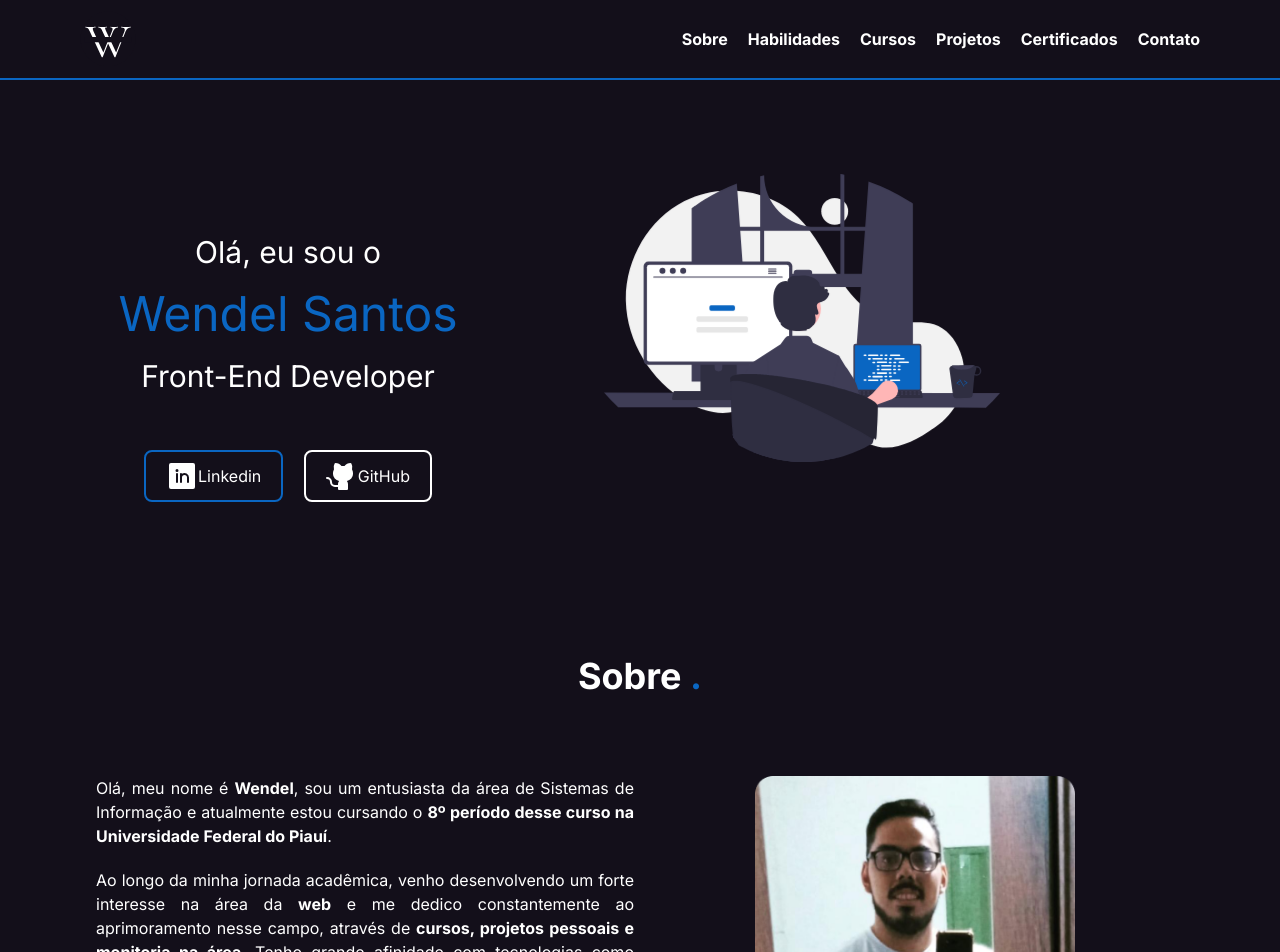
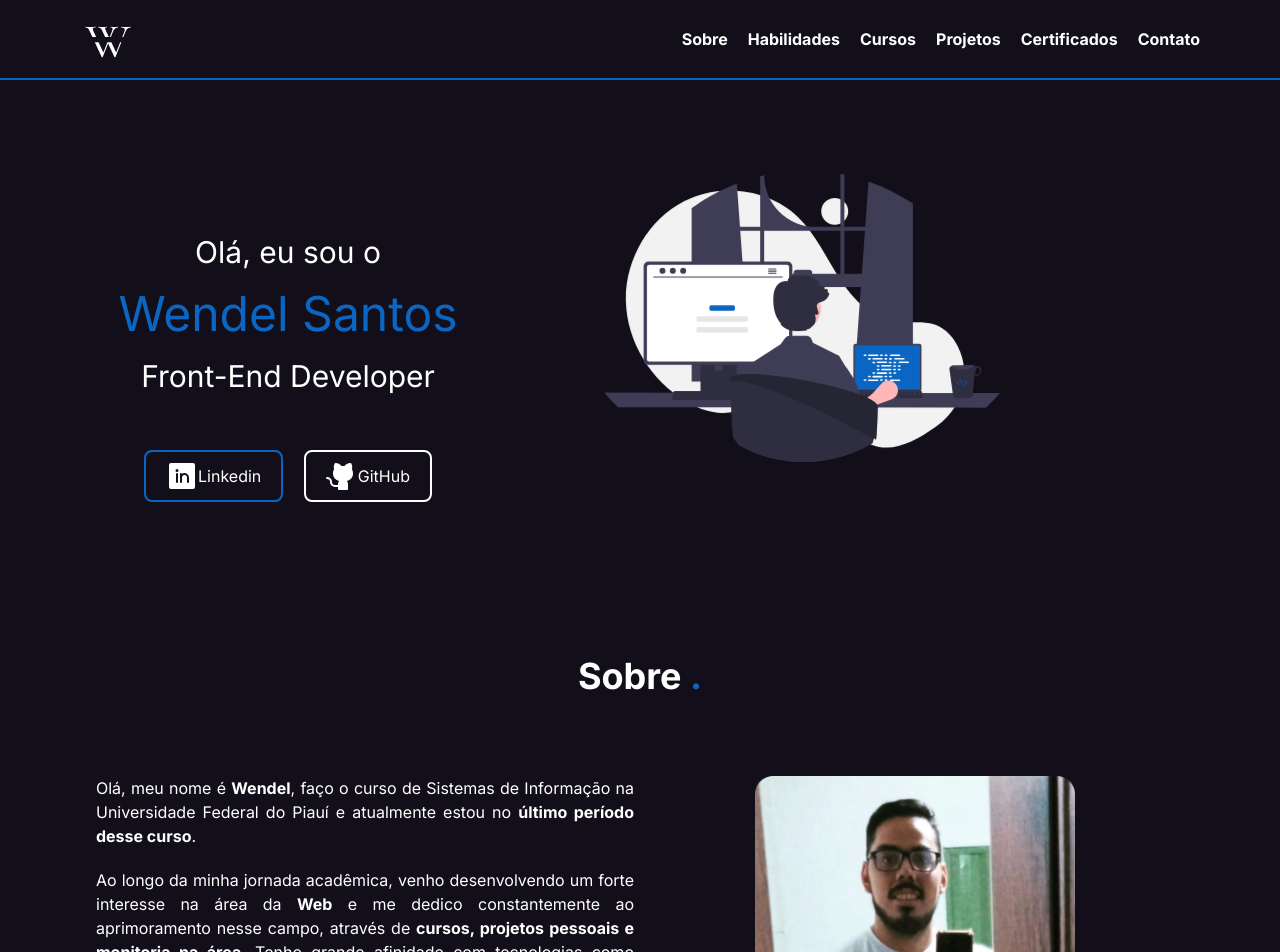
Before and after one commit to WendelSantosNunes/portfolio_v2_netxjs, a Next.js app: page / in a window 1280 px wide. Shown: the top 952 px of the page. Built offline with nearby package versions, Linux system fonts and the light colour scheme.

Commit message:
refactor: About

```diff
--- a/src/app/components/About/index.tsx
+++ b/src/app/components/About/index.tsx
@@ -50,17 +50,14 @@ export function About() {
       <div className="flex mt-20 justify-between max-md:flex-wrap-reverse max-md:justify-center">
         <div className="w-about-text text-justify max-md:mt-4 ">
           <p className="mb-5">
-            Olá, meu nome é <strong>Wendel</strong>, sou um entusiasta da área
-            de Sistemas de Informação e atualmente estou cursando o{" "}
-            <strong>
-              8º período desse curso na Universidade Federal do Piauí
-            </strong>
-            .
+            Olá, meu nome é <strong>Wendel</strong>, faço o curso de Sistemas de
+            Informação na Universidade Federal do Piauí e atualmente estou no{" "}
+            <strong>último período desse curso</strong>.
           </p>
 
           <p className="mb-5">
             Ao longo da minha jornada acadêmica, venho desenvolvendo um forte
-            interesse na área da <strong>web</strong> e me dedico constantemente
+            interesse na área da <strong>Web</strong> e me dedico constantemente
             ao aprimoramento nesse campo, através de{" "}
             <strong>cursos, projetos pessoais e monitoria na área</strong>.
             Tenho grande afinidade com tecnologias como{" "}
```
